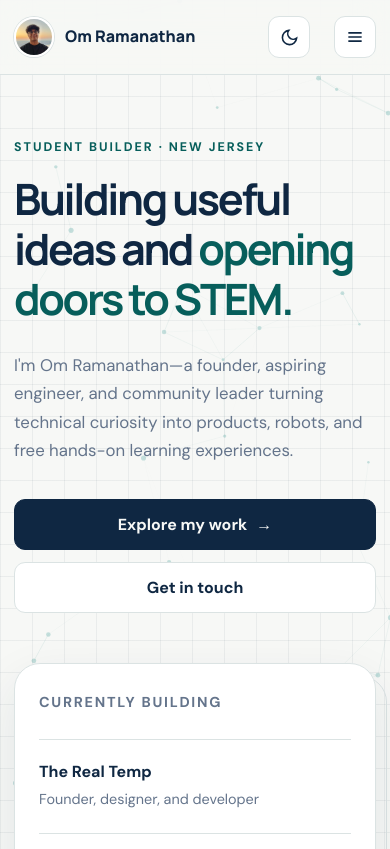
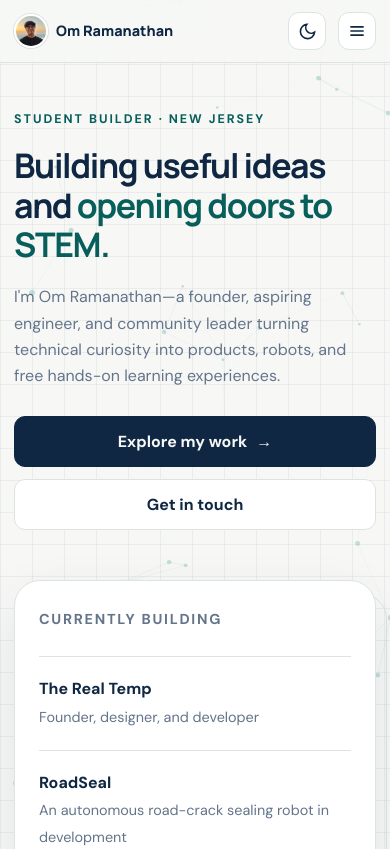
Before and after one commit to megabanana23/PersonalWebsite, a plain HTML site: page index.html in a window 390 px wide. Shown: the top 849 px of the page. Drawn offline with Linux system fonts and the light colour scheme.

Commit message:
fixed phone issue

```diff
--- a/styles.css
+++ b/styles.css
@@ -223,8 +223,17 @@ h3 { font-size: 1.2rem; }
 }
 
 @media (max-width: 520px) {
+  .nav { min-height: 62px; gap: 12px; }
+  .brand { gap: 8px; font-size: .9rem; }
+  .brand-photo, .brand-mark { width: 34px; height: 34px; flex-basis: 34px; }
+  .icon-button { width: 38px; height: 38px; }
+  h1 { font-size: 2.12rem; letter-spacing: -.04em; }
+  .page-hero { padding: 56px 0 48px; }
   .highlight-grid, .topic-grid, .cert-grid { grid-template-columns: 1fr; }
-  .hero { padding-top: 62px; }
+  .hero { padding: 46px 0 58px; }
+  .hero h1 { max-width: 350px; margin-bottom: 20px; }
+  .hero .lede { font-size: 1rem; line-height: 1.65; }
+  .hero-actions { margin-top: 26px; }
   .hero-panel { padding: 24px; }
   .button { width: 100%; }
 }
```
